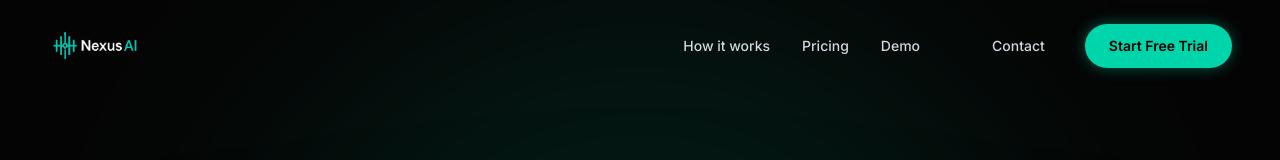
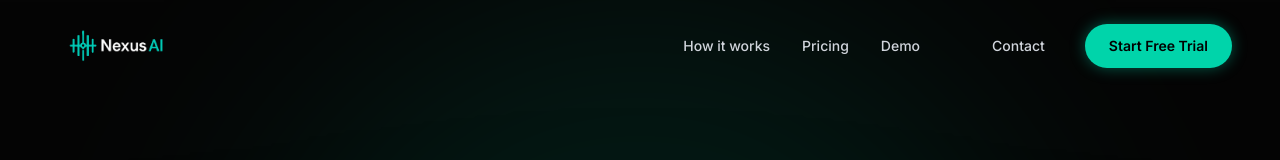
Before and after one commit to Engrritik/nexus-ai-website, a Next.js app: page / in a window 1280 px wide. Shown: the top 160 px of the page. Built offline with nearby package versions, Linux system fonts and the light colour scheme.

Commit message:
Fix logo size

```diff
--- a/src/components/layout/Navbar.tsx
+++ b/src/components/layout/Navbar.tsx
@@ -34,7 +34,7 @@ export function Navbar() {
     >
       <div className="container mx-auto px-6 md:px-12 flex items-center justify-between">
         <Link href="/" className="flex items-center gap-2 group">
-          <img src='/logo.png' alt='Nexus AI' style={{height: '36px', width: 'auto'}} />
+          <img src='/logo.png' alt='Nexus AI' width={140} height={40} style={{height: '40px', width: '140px', objectFit: 'contain'}} />
         </Link>
 
         {/* Desktop Nav */}
```
